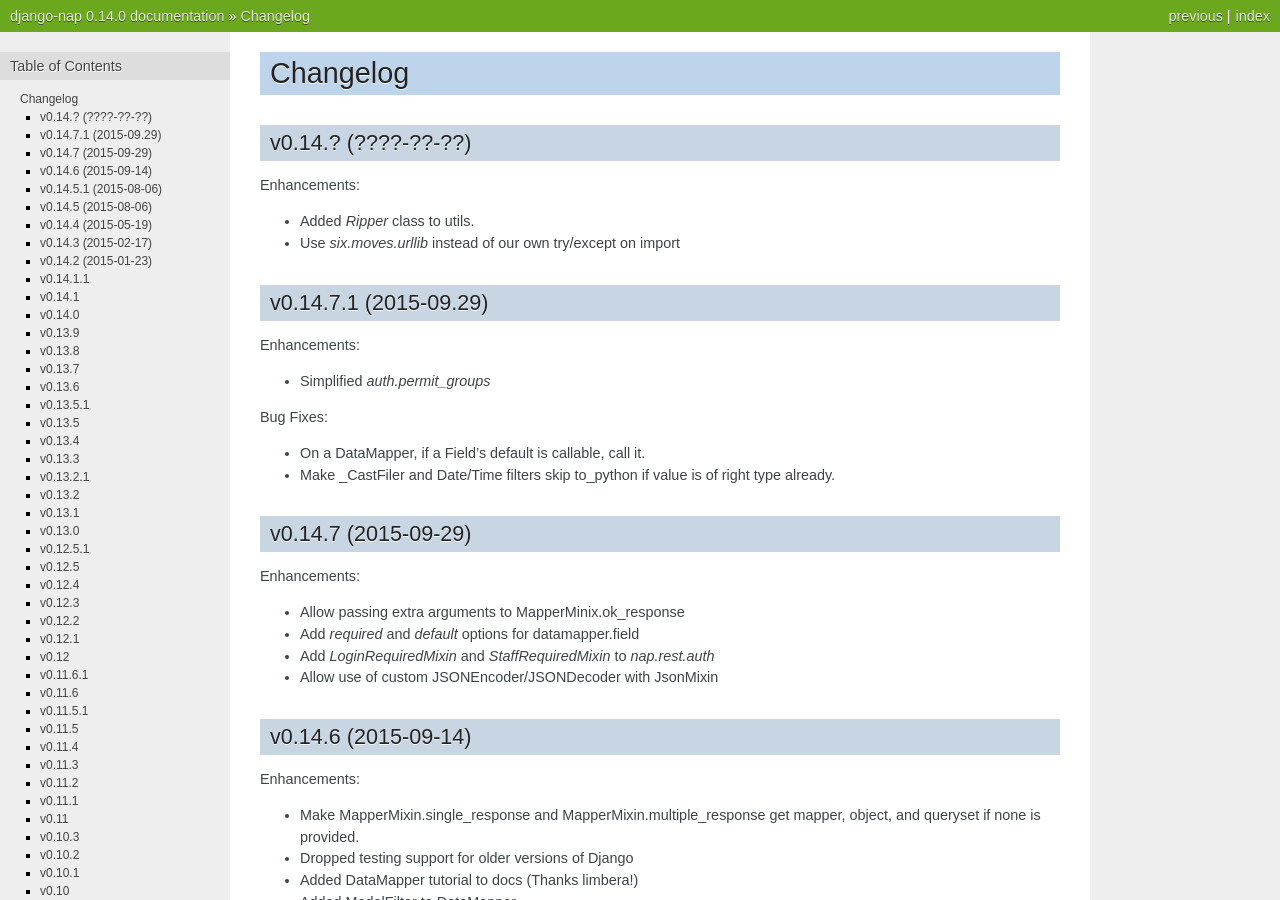
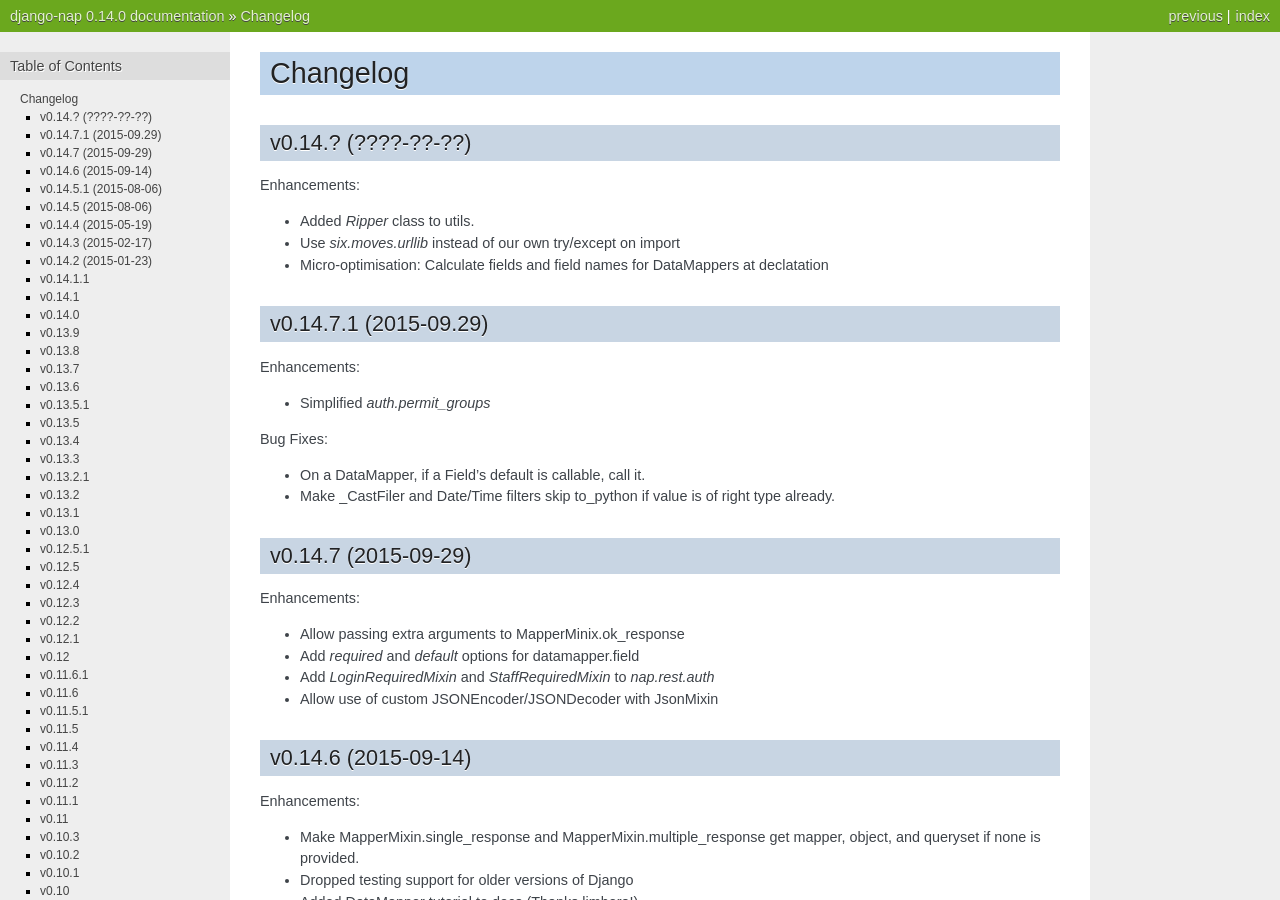
Before and after one commit to funkybob/django-nap, a Sphinx documentation site: the page built from docs/changelog.rst, in a window 1280 px wide and 900 px high. Built offline with Sphinx 7.4.7, drawn with Linux system fonts in a browser that asks for light colours; pages that are not in the unit, such as notebooks, are missing from menus.

Commit message:
Update changelog

```diff
--- a/docs/changelog.rst
+++ b/docs/changelog.rst
@@ -9,6 +9,8 @@
 
 - Added `Ripper` class to utils.
 - Use `six.moves.urllib` instead of our own try/except on import
+- Micro-optimisation: Calculate fields and field names for DataMappers at
+  declatation
 
 v0.14.7.1 (2015-09.29)
 ======================
```
